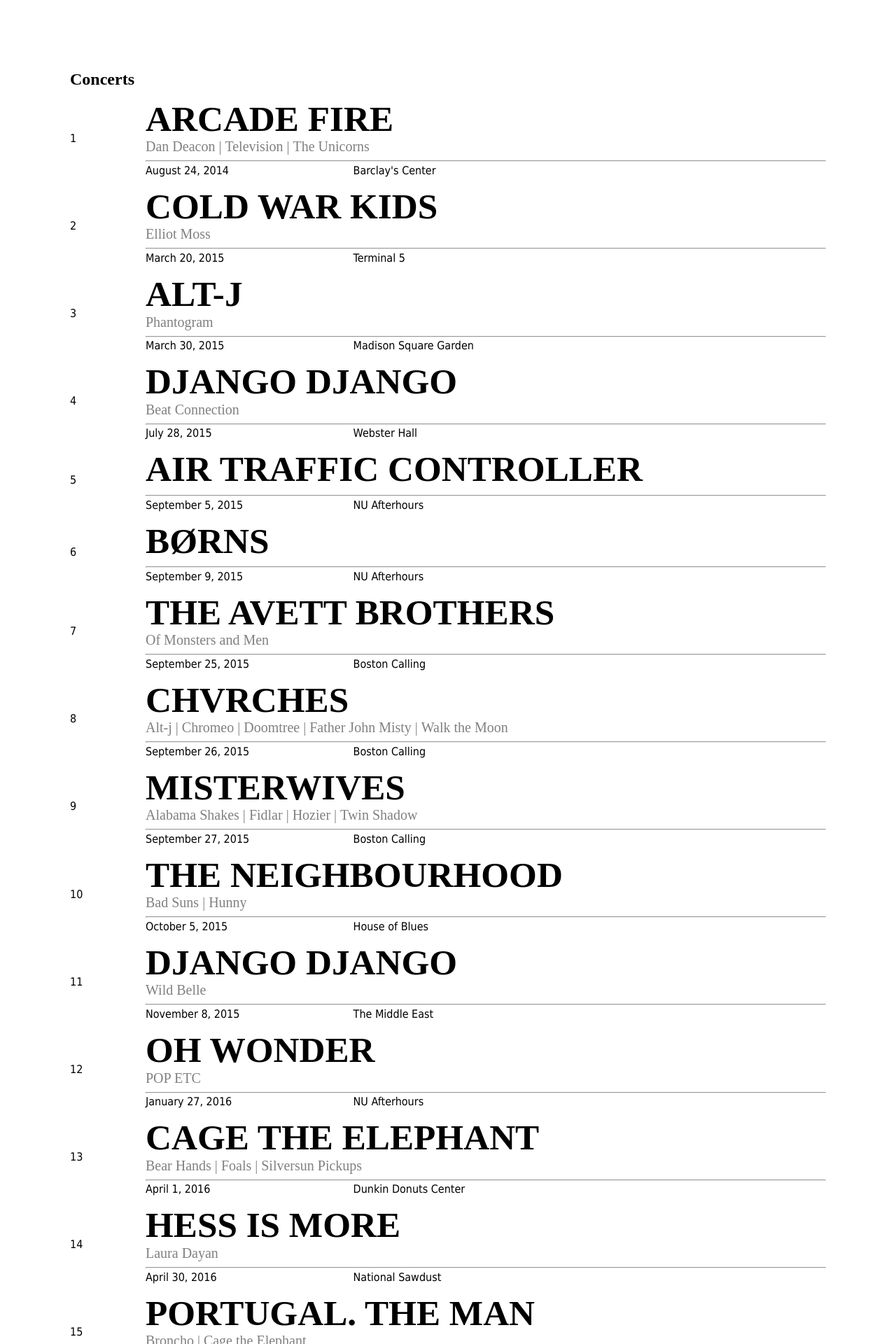
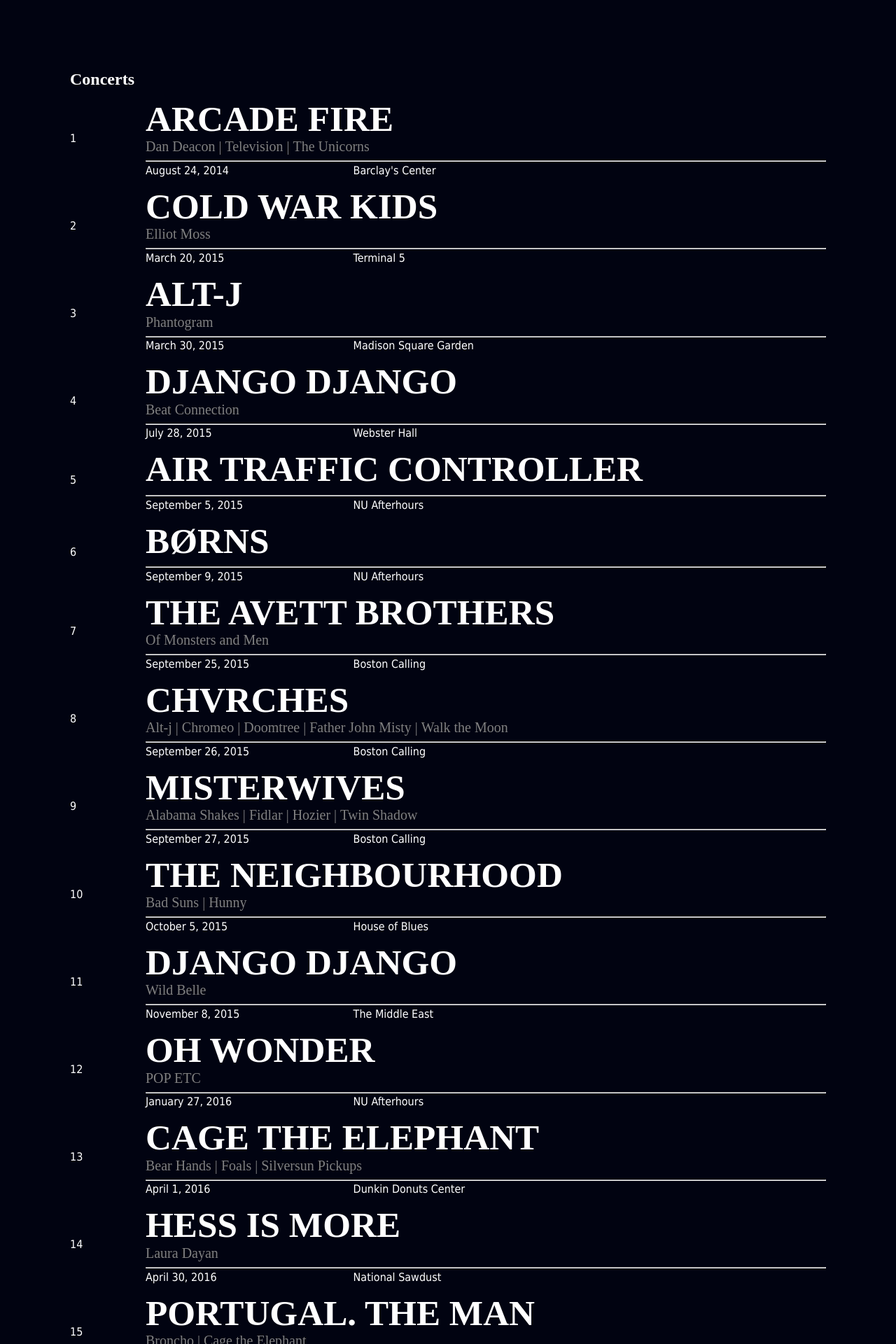
Before and after one commit to alexanderlim9/concerts, a Jekyll site: the page built from index.html, in a window 1280 px wide. Shown: the top 1920 px of the page at 70% size. Built offline with Jekyll 4.4.1, drawn with Linux system fonts in a browser that asks for light colours; some web fonts are replaced.

Commit message:
Invert text and bkg colors

```diff
--- a/_sass/main/_global.scss
+++ b/_sass/main/_global.scss
@@ -1,4 +1,6 @@
 body {
+  background-color: #010311;
+  color: white;
   display: flex;
   flex-direction: column;
   align-items: center;
@@ -17,10 +19,10 @@
 
 a,
 a:visited {
-  color: black;
+  color: white;
   text-decoration: none;
 
   &:hover {
-    color: red;
+    color: rgb(255, 230, 0);
   }
 }
```
